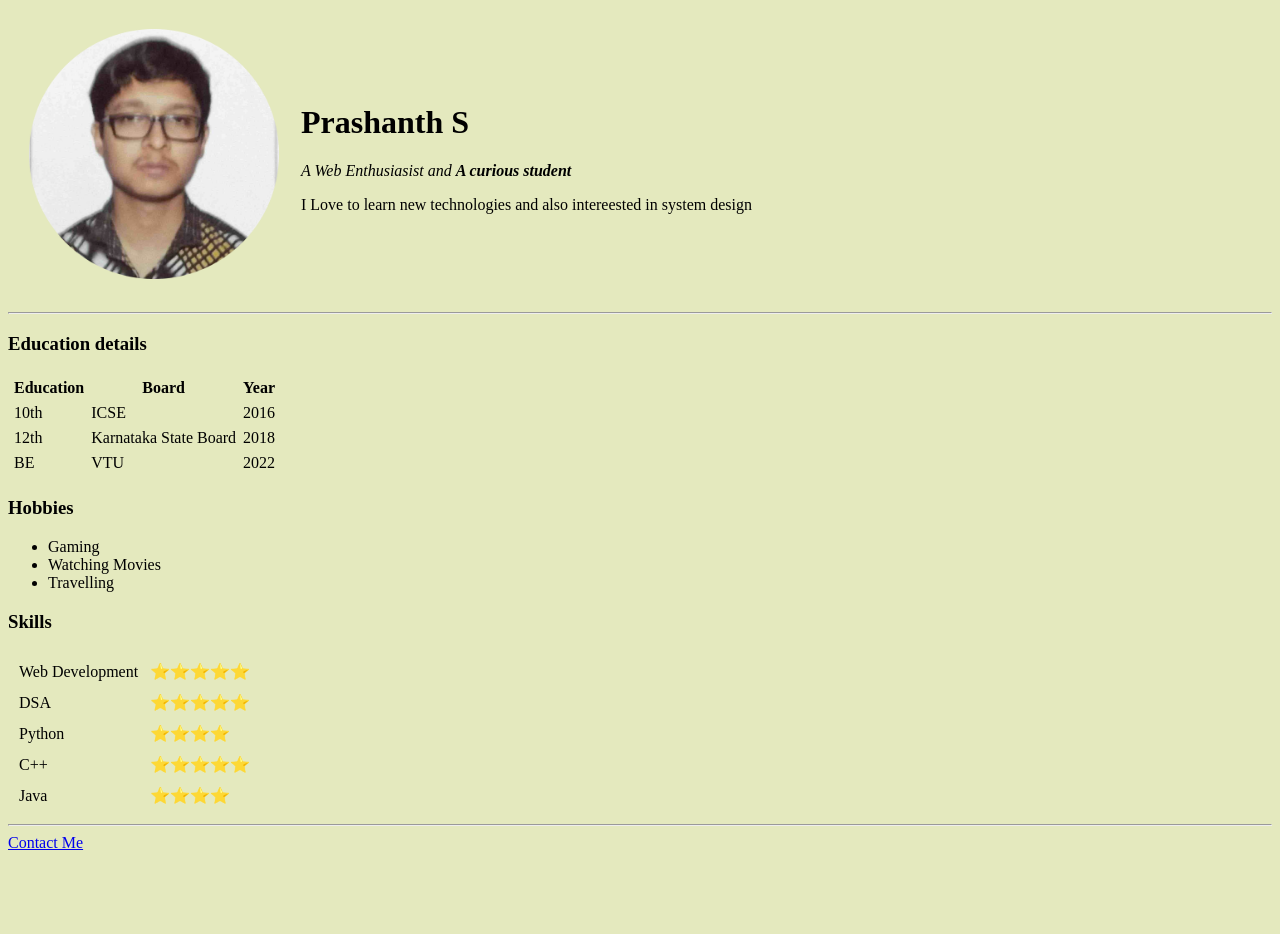
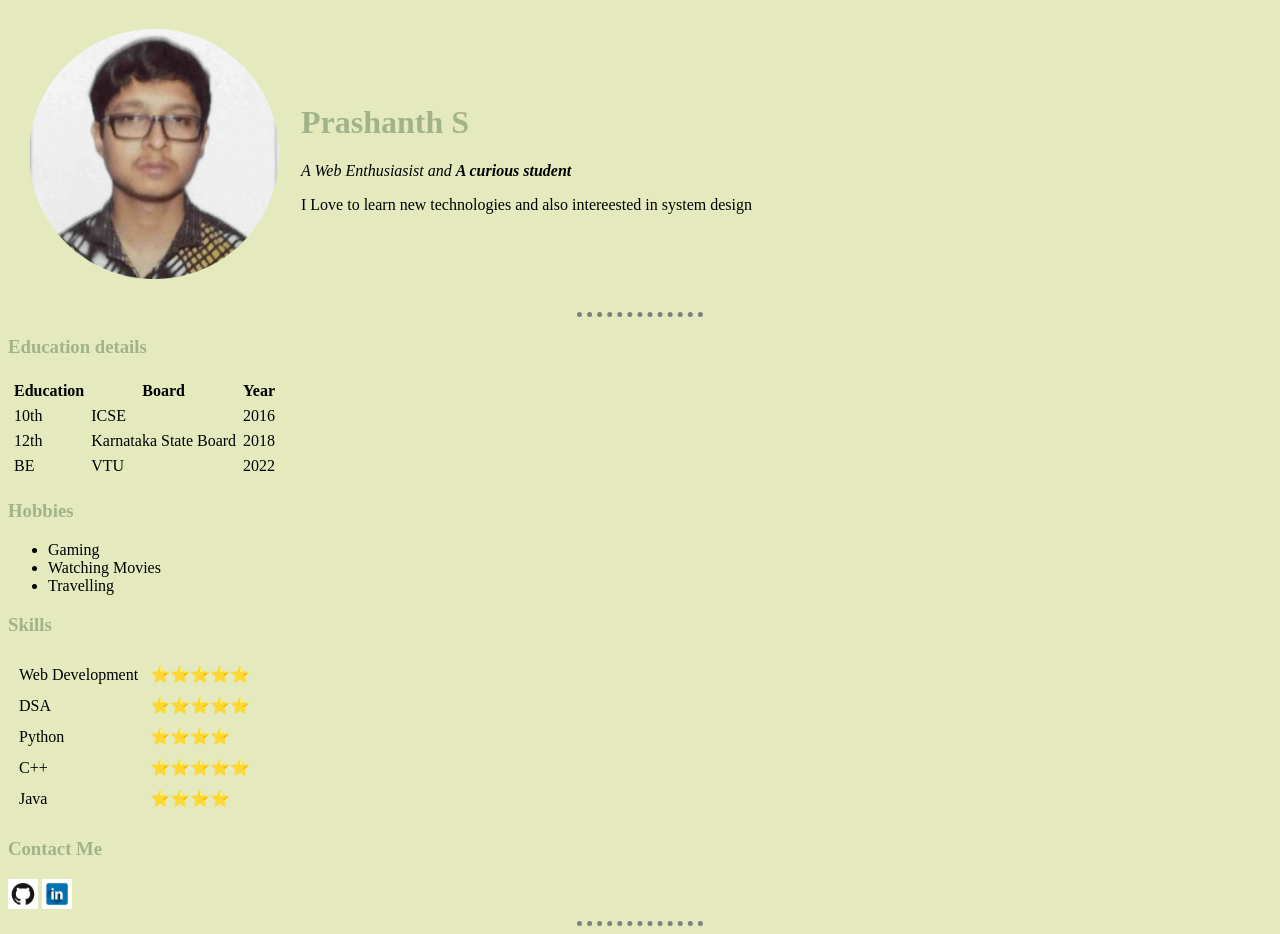
Before and after one commit to prashanth21S/web-dev-intermediate-html, a plain HTML site: page index.html in a window 1280 px wide. Before the commit the page ends 860 px from the top, so only its background shows below. Drawn offline with Linux system fonts and the light colour scheme.

Commit message:
Updated the resume

```diff
--- /dev/null
+++ b/CSS/styles.css
@@ -0,0 +1,35 @@
+body {
+  background-color: #E4E9BE;
+}
+
+hr {
+  border-color: grey;
+  border-width: 5px;
+  width: 10%;
+  border-style: dotted none none;
+}
+
+h1 {
+  color: #A2B38B;
+}
+
+h3 {
+  color: #A2B38B;
+}
+
+img {
+  height: 250px;
+  width: 250px;
+}
+
+/****Custom selector*****/
+.contacts {
+  height: 30px;
+  width: 30px;
+}
+
+.circular:hover{
+  border-radius: 100%;
+  background-color: gold;
+
+}
--- a/index.html
+++ b/index.html
@@ -4,12 +4,14 @@
 <head>
   <meta charset="utf-8">
   <title>🦁 My personal site</title>
+
+  <link rel="stylesheet" href="CSS/styles.css">
 </head>
 
-<body style="background-color:#E4E9BE;">
+<body>
   <table cellspacing="20">
     <tr>
-      <td><img src="resources/photo.png" width="250" height="250" alt="My Photo">
+      <td><img src="resources/photo.png" alt="My Photo">
       </td>
       <td>
         <h1>Prashanth S</h1>
@@ -80,8 +82,11 @@
       <td>⭐⭐⭐⭐</td>
     </tr>
   </table>
+  <h3>Contact Me</h3>
+  <a href="https://github.com/prashanth21S"><img class="contacts circular" src="resources/git.png" alt="Github"></a>
+  <a href="https://www.linkedin.com/in/prashanth-s-9239b0192"><img class="contacts circular" src="resources/linked.png" alt="linkedin"></a>
   <hr>
-  <a href="contact.html">Contact Me</a>
+
 </body>
 
 </html>
```
Also changed, not shown: contact.html (+4 -5 lines), resources/git.png (added), resources/linked.png (added).
